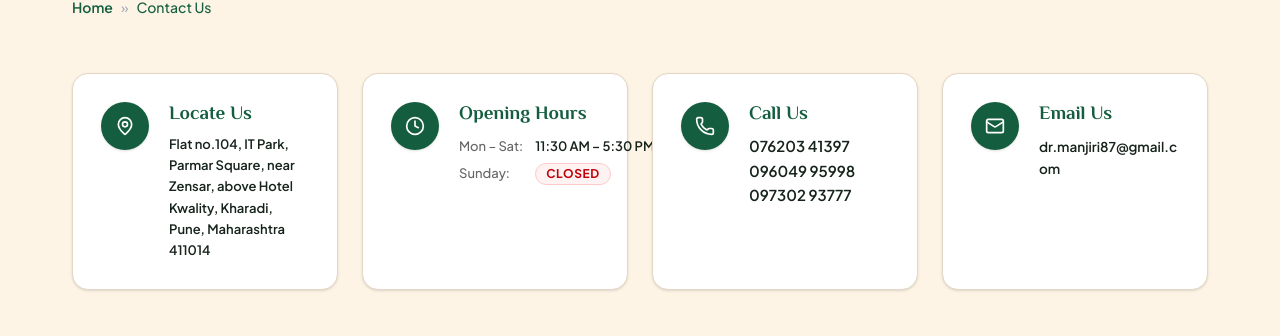
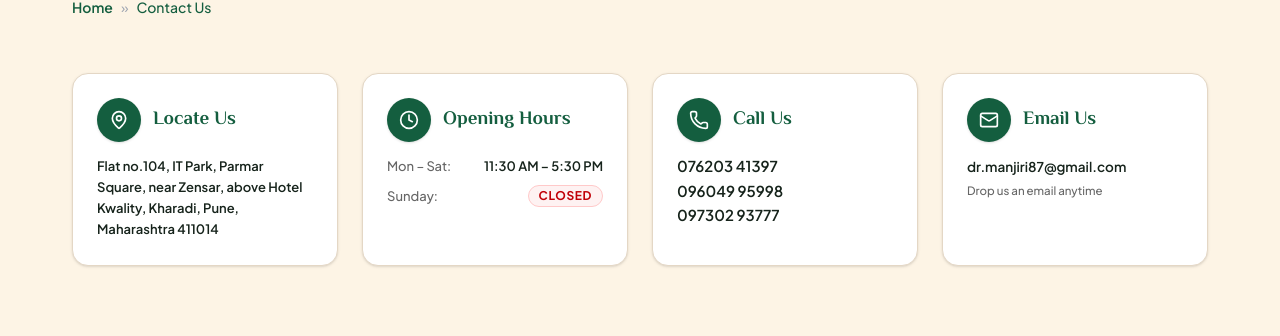
Before and after one commit to ShreyasAmbhaikar/vishwavedhika-ayurvedic-clinic, a Next.js app: page /contact-us in a window 1280 px wide. Shown: the part 288-624 px from the top of the page. Built offline with nearby package versions, Linux system fonts and the light colour scheme.

Commit message:
Organize contact cards into vertical header and full-width content preventing text overflow

```diff
--- a/src/app/contact-us/page.tsx
+++ b/src/app/contact-us/page.tsx
@@ -111,44 +111,48 @@ export default function ContactUsPage() {
         {/* FOUR CONTACT CARDS ROW - Clearly distinguishable with white background, clear borders and bold serif headings */}
         <section className="py-4 sm:py-6">
           <div className="max-w-[1200px] mx-auto px-4 sm:px-6 lg:px-8">
-            <div className="grid grid-cols-1 md:grid-cols-2 lg:grid-cols-4 gap-6">
+            <div className="grid grid-cols-1 md:grid-cols-2 lg:grid-cols-4 gap-5 lg:gap-6">
               {/* Card 1: LOCATE US (linked to Google Maps) */}
               <a
                 href={googleMapsUrl}
                 target="_blank"
                 rel="noopener noreferrer"
-                className="bg-white border border-[#E4D7C5] rounded-2xl p-6 sm:p-7 flex items-start gap-4 sm:gap-5 shadow-sm hover:shadow-md transition-all duration-200 group"
+                className="bg-white border border-[#E4D7C5] rounded-2xl p-5 sm:p-6 flex flex-col justify-start shadow-sm hover:shadow-md transition-all duration-200 group h-full"
               >
-                <div className="w-12 h-12 rounded-full bg-[#145E3F] text-white flex items-center justify-center shrink-0 shadow-sm group-hover:bg-[#0E432D] transition-colors">
+                <div className="flex items-center gap-3 mb-3.5">
+                  <div className="w-10 h-10 sm:w-11 sm:h-11 rounded-full bg-[#145E3F] text-white flex items-center justify-center shrink-0 shadow-sm group-hover:bg-[#0E432D] transition-colors">
                     <MapPin size={20} className="text-white" />
                   </div>
-                <div>
-                  <h2 className="font-serif-heading text-lg sm:text-[19px] font-bold text-[#145E3F] leading-snug mb-1.5">
+                  <h2 className="font-serif-heading text-lg sm:text-[19px] font-bold text-[#145E3F] leading-snug">
                     Locate Us
                   </h2>
+                </div>
                 <p className="text-xs sm:text-[13px] font-semibold text-[#16231B] leading-relaxed group-hover:text-[#145E3F] transition-colors">
                   Flat no.104, IT Park, Parmar Square, near Zensar, above
                   Hotel Kwality, Kharadi, Pune, Maharashtra 411014
                 </p>
-                </div>
               </a>
 
               {/* Card 2: OPENING HOURS */}
-              <div className="bg-white border border-[#E4D7C5] rounded-2xl p-6 sm:p-7 flex items-start gap-4 sm:gap-5 shadow-sm hover:shadow-md transition-all duration-200">
-                <div className="w-12 h-12 rounded-full bg-[#145E3F] text-white flex items-center justify-center shrink-0 shadow-sm">
+              <div className="bg-white border border-[#E4D7C5] rounded-2xl p-5 sm:p-6 flex flex-col justify-start shadow-sm hover:shadow-md transition-all duration-200 h-full">
+                <div className="flex items-center gap-3 mb-3.5">
+                  <div className="w-10 h-10 sm:w-11 sm:h-11 rounded-full bg-[#145E3F] text-white flex items-center justify-center shrink-0 shadow-sm">
                     <Clock size={20} className="text-white" />
                   </div>
-                <div>
-                  <h2 className="font-serif-heading text-lg sm:text-[19px] font-bold text-[#145E3F] leading-snug mb-2">
+                  <h2 className="font-serif-heading text-lg sm:text-[19px] font-bold text-[#145E3F] leading-snug">
                     Opening Hours
                   </h2>
-                  <div className="grid grid-cols-[auto_1fr] gap-x-3 gap-y-1.5 text-xs sm:text-[13px] leading-relaxed">
+                </div>
+                <div className="space-y-2 text-xs sm:text-[13px] leading-relaxed">
+                  <div className="flex items-center justify-between gap-2">
                     <span className="text-[#666666] font-medium whitespace-nowrap">
                       Mon – Sat:
                     </span>
                     <span className="text-[#16231B] font-semibold whitespace-nowrap">
                       11:30 AM – 5:30 PM
                     </span>
+                  </div>
+                  <div className="flex items-center justify-between gap-2">
                     <span className="text-[#666666] font-medium whitespace-nowrap">
                       Sunday:
                     </span>
@@ -160,14 +164,15 @@ export default function ContactUsPage() {
               </div>
 
               {/* Card 3: CALL US */}
-              <div className="bg-white border border-[#E4D7C5] rounded-2xl p-6 sm:p-7 flex items-start gap-4 sm:gap-5 shadow-sm hover:shadow-md transition-all duration-200">
-                <div className="w-12 h-12 rounded-full bg-[#145E3F] text-white flex items-center justify-center shrink-0 shadow-sm">
+              <div className="bg-white border border-[#E4D7C5] rounded-2xl p-5 sm:p-6 flex flex-col justify-start shadow-sm hover:shadow-md transition-all duration-200 h-full">
+                <div className="flex items-center gap-3 mb-3.5">
+                  <div className="w-10 h-10 sm:w-11 sm:h-11 rounded-full bg-[#145E3F] text-white flex items-center justify-center shrink-0 shadow-sm">
                     <Phone size={20} className="text-white" />
                   </div>
-                <div>
-                  <h2 className="font-serif-heading text-lg sm:text-[19px] font-bold text-[#145E3F] leading-snug mb-2">
+                  <h2 className="font-serif-heading text-lg sm:text-[19px] font-bold text-[#145E3F] leading-snug">
                     Call Us
                   </h2>
+                </div>
                 <div className="space-y-1">
                   <a
                     href={`tel:${siteConfig.phone1}`}
@@ -189,23 +194,27 @@ export default function ContactUsPage() {
                   </a>
                 </div>
               </div>
-              </div>
 
               {/* Card 4: EMAIL US */}
               <a
                 href={`mailto:${siteConfig.email}`}
-                className="bg-white border border-[#E4D7C5] rounded-2xl p-6 sm:p-7 flex items-start gap-4 sm:gap-5 shadow-sm hover:shadow-md transition-all duration-200 group"
+                className="bg-white border border-[#E4D7C5] rounded-2xl p-5 sm:p-6 flex flex-col justify-start shadow-sm hover:shadow-md transition-all duration-200 group h-full"
               >
-                <div className="w-12 h-12 rounded-full bg-[#145E3F] text-white flex items-center justify-center shrink-0 shadow-sm group-hover:bg-[#0E432D] transition-colors">
+                <div className="flex items-center gap-3 mb-3.5">
+                  <div className="w-10 h-10 sm:w-11 sm:h-11 rounded-full bg-[#145E3F] text-white flex items-center justify-center shrink-0 shadow-sm group-hover:bg-[#0E432D] transition-colors">
                     <Mail size={20} className="text-white" />
                   </div>
-                <div>
-                  <h2 className="font-serif-heading text-lg sm:text-[19px] font-bold text-[#145E3F] leading-snug mb-2">
+                  <h2 className="font-serif-heading text-lg sm:text-[19px] font-bold text-[#145E3F] leading-snug">
                     Email Us
                   </h2>
-                  <p className="text-xs sm:text-[13.5px] font-semibold text-[#16231B] group-hover:text-[#145E3F] transition-colors leading-relaxed break-all">
+                </div>
+                <div>
+                  <p className="text-xs sm:text-[13.5px] font-semibold text-[#16231B] group-hover:text-[#145E3F] transition-colors leading-relaxed break-normal">
                     {siteConfig.email}
                   </p>
+                  <span className="text-[11.5px] text-[#666666] font-medium pt-1.5 block leading-tight">
+                    Drop us an email anytime
+                  </span>
                 </div>
               </a>
             </div>
```
Lines whose indentation alone changed are shown as unchanged.
